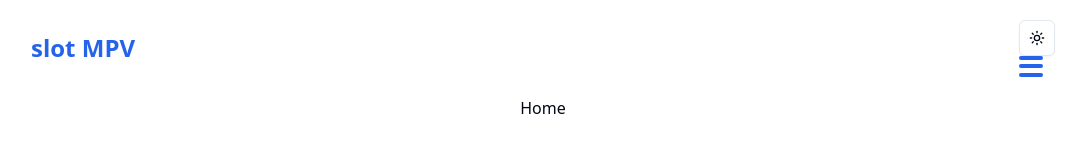
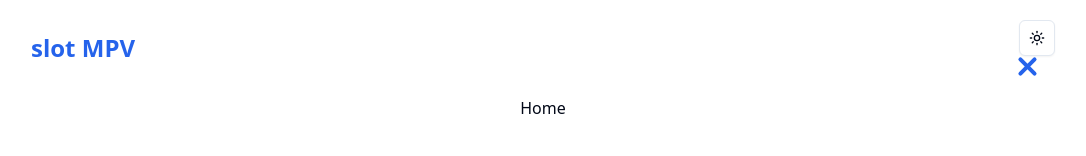
Before and after one commit to Onebluesky882/my-social-app, a Next.js app: page /setting in a window 1280 px wide. Both pictures are taken after a click on the element 1134 px from the left and 66 px from the top of the page. Shown: the top 156 px of the page, without its empty margins (97-1183 px from the left). Built offline with nearby package versions, Linux system fonts and the light colour scheme.

Commit message:
style : header

```diff
--- a/components/MobileMenu.tsx
+++ b/components/MobileMenu.tsx
@@ -1,10 +1,12 @@
 "use client";
 
+import Link from "next/link";
 import { useEffect, useRef, useState } from "react";
 
 const MobileMenu = () => {
   const [isMobile, setIsMobile] = useState(false);
   const menuRef = useRef<HTMLDivElement | null>(null);
+  const buttonRef = useRef<HTMLDivElement | null>(null);
 
   const menuHamburger = () => {
     setIsMobile((prev) => !prev);
@@ -12,11 +14,16 @@ const MobileMenu = () => {
 
   useEffect(() => {
     const handleOutside = (event: MouseEvent) => {
-      if (menuRef.current && !menuRef.current.contains(event.target as Node)) {
+      const target = event.target as Node;
+      if (
+        menuRef.current &&
+        buttonRef.current &&
+        !menuRef.current.contains(target) &&
+        !buttonRef.current.contains(target)
+      ) {
         setIsMobile(false);
       }
     };
-
     if (isMobile) {
       document.addEventListener("mousedown", handleOutside);
     }
@@ -29,25 +36,32 @@ const MobileMenu = () => {
   return (
     <div>
       <div
+        ref={buttonRef}
+        onClick={menuHamburger}
         className="flex flex-col cursor-pointer gap-[4.5px]"
-        onClick={menuHamburger}
       >
-        <div className="w-6 h-1 rounded-sm bg-primary"></div>
-        <div className="w-6 h-1 rounded-sm bg-primary"></div>
-        <div className="w-6 h-1 rounded-sm bg-primary"></div>
+        <div
+          className={`w-6 h-1 rounded-sm bg-primary ${
+            isMobile ? "rotate-45 " : ""
+          }origin-left  ease-out duration-500`}
+        ></div>
+        <div
+          className={`w-6 h-1 rounded-sm bg-primary ${
+            isMobile ? "opacity-0 " : ""
+          }  ease-out duration-500`}
+        ></div>{" "}
+        <div
+          className={`w-6 h-1 rounded-sm bg-primary ${
+            isMobile ? "-rotate-45 " : ""
+          }origin-left ease-out duration-500`}
+        ></div>
       </div>
       {isMobile && (
         <div
           ref={menuRef}
           className="flex flex-col items-center justify-center gap-8 font-medium absolute left-0 top-24 w-full h[calc(100vh-96px)] bg-card z-10"
         >
-          <div
-            onClick={() => {
-              console.log("hello");
-            }}
-          >
-            Home
-          </div>
+          <Link href="/">Home</Link>
           <div>Friend</div>
           <div>Stories</div>
           <div>Login</div>
```
